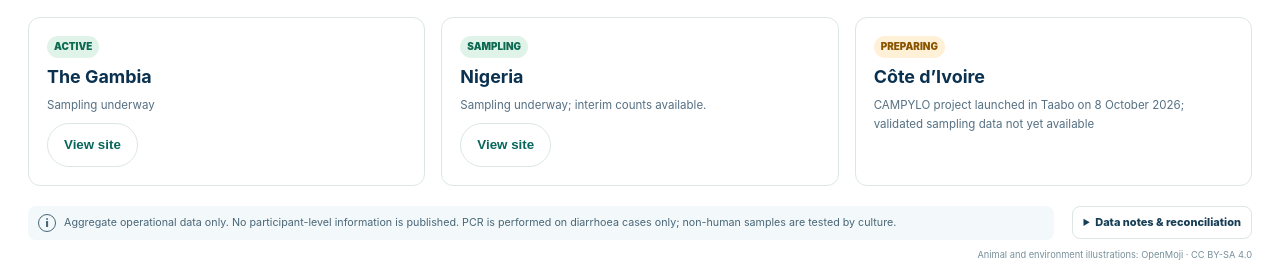
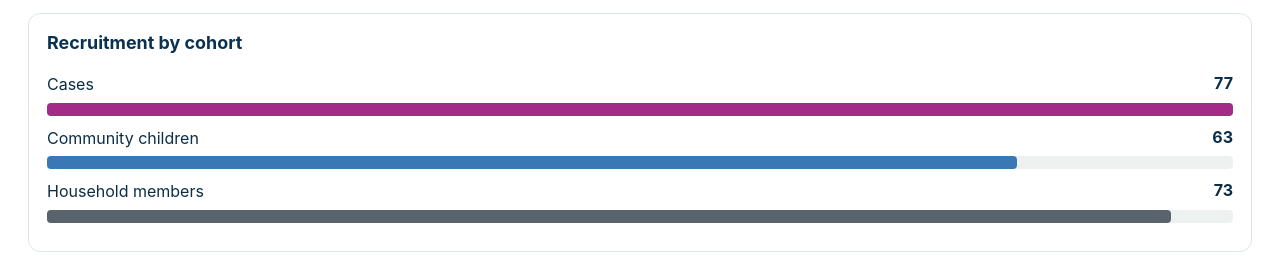
Before and after one commit to Campylobacter-control-campaign/website, a plain HTML site: page dashboard.html in a window 1280 px wide. Shown: the part 560-822 px from the top of the page. Drawn offline with Linux system fonts and the light colour scheme.

Commit message:
Add recruitment composition and country contribution plots to interim overview

```diff
--- a/dashboard.html
+++ b/dashboard.html
@@ -153,6 +153,7 @@ function renderProgramme(){
  document.getElementById('dashboard-title').textContent='CCC programme';document.getElementById('dashboard-lead').innerHTML='One Health sampling across CCC partner sites.';
  document.getElementById('updated').textContent=dashboard.sites.nigeria.data?dashboard.updated:"20 November 2026";document.getElementById('source').textContent=(dashboard.programme.reporting_sites+(dashboard.sites.nigeria.data?0:1))+' reporting site'+((dashboard.programme.reporting_sites+(dashboard.sites.nigeria.data?0:1))===1?'':'s');
  document.getElementById('programme-summary').innerHTML=(dashboard.sites.nigeria.data?dashboard.programme.headline:[{"label":"Screening records","value":158,"context":"REDCap · provisional / provisoire"},{"label":"Cases enrolled","value":77,"context":"REDCap · provisional / provisoire"},{"label":"Human specimens collected","value":547,"context":"REDCap · provisional / provisoire"},{"label":"Community animals sampled (earlier report)","value":186,"context":"Earlier site reports"}]).map(x=>'<article class="programme-kpi"><strong>'+fmt(x.value)+'</strong><b>'+x.label+'</b><span>'+x.context+'</span></article>').join('');
+ if(!dashboard.sites.nigeria.data){const labels=["Recruitment by cohort","Cases","Community children","Household members","Country contributions","Screening records","Cases enrolled","Human specimens"];const chart=(label,n,max,color)=>'<div style="margin:10px 0"><div style="display:flex;justify-content:space-between;gap:8px">'+label+'<b>'+n+'</b></div><div style="background:#edf2f0;height:13px;border-radius:4px;margin-top:5px"><div style="height:100%;border-radius:4px;background:'+color+';width:'+(100*n/max)+'%"></div></div></div>';document.getElementById('programme-summary').insertAdjacentHTML('beforeend','<article class="programme-kpi" style="grid-column:1/-1"><h3>'+labels[0]+'</h3>'+chart(labels[1],77,77,'#a32c88')+chart(labels[2],63,77,'#3978b5')+chart(labels[3],73,77,'#59636b')+'</article><article class="programme-kpi" style="grid-column:1/-1"><h3>'+labels[4]+'</h3><p>Gambia (green) · Nigeria (gold)</p>'+[[labels[5],146,12],[labels[6],71,6],[labels[7],533,14]].map(([l,g,n])=>'<div style="margin:12px 0">'+l+' — '+(g+n)+'<div style="display:flex;height:14px;border-radius:4px;overflow:hidden;margin:5px 0"><div style="background:#168477;width:'+(100*g/(g+n))+'%"></div><div style="background:#e4a64c;flex:1"></div></div><small>'+g+' / '+n+'</small></div>').join('')+'</article>');}
  document.getElementById('site-status-grid').innerHTML=Object.entries(dashboard.sites).filter(([id])=>['gambia','nigeria','cote-divoire'].includes(id)).map(([id,s])=>'<article class="site-status-card"><span class="status-pill '+s.status+'">'+s.status+'</span><h3>'+s.label+'</h3><p>'+(id==='nigeria'&&!s.data?"Sampling underway; interim counts available.":s.note)+'</p>'+((s.data||id==='nigeria')?'<button class="button secondary" type="button" data-open-site="'+id+'">View site</button>':'')+'</article>').join('');
  document.querySelectorAll('[data-open-site]').forEach(b=>b.addEventListener('click',()=>selectView(b.dataset.openSite)));
 }
```
